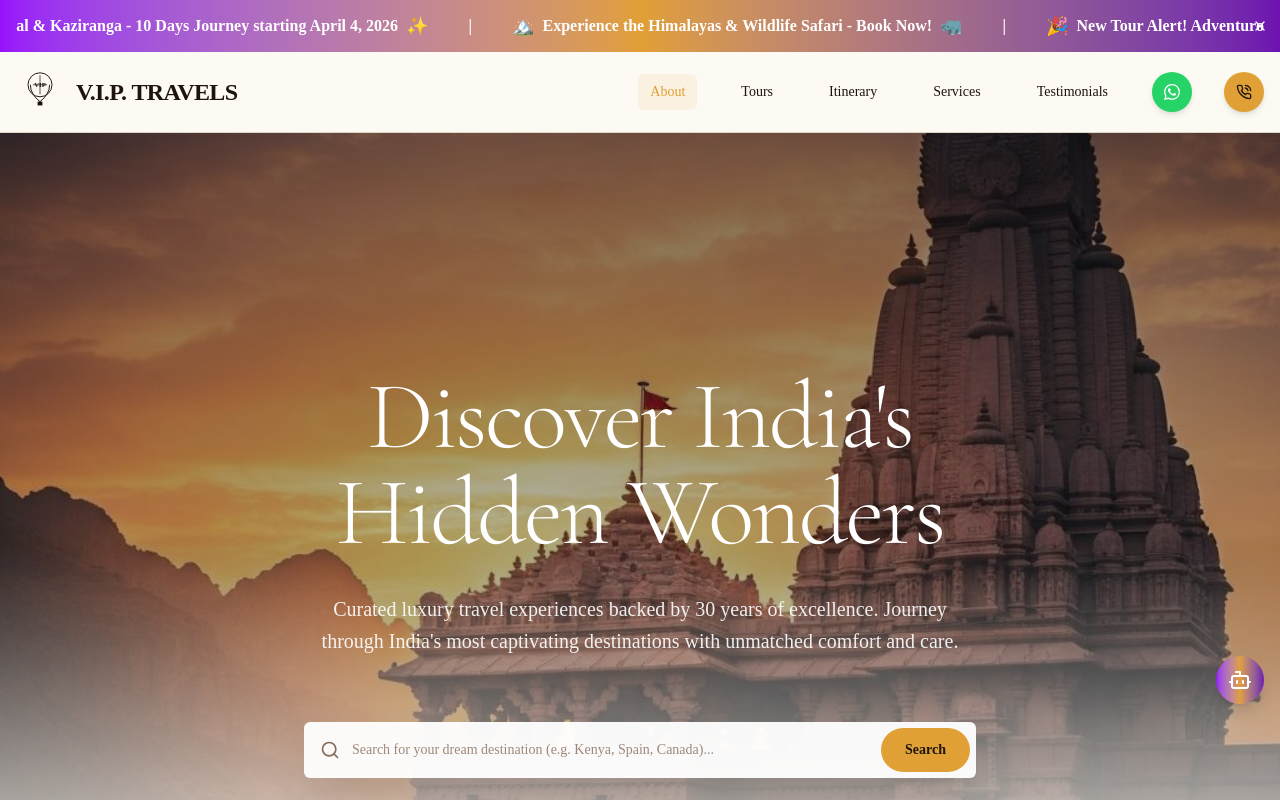
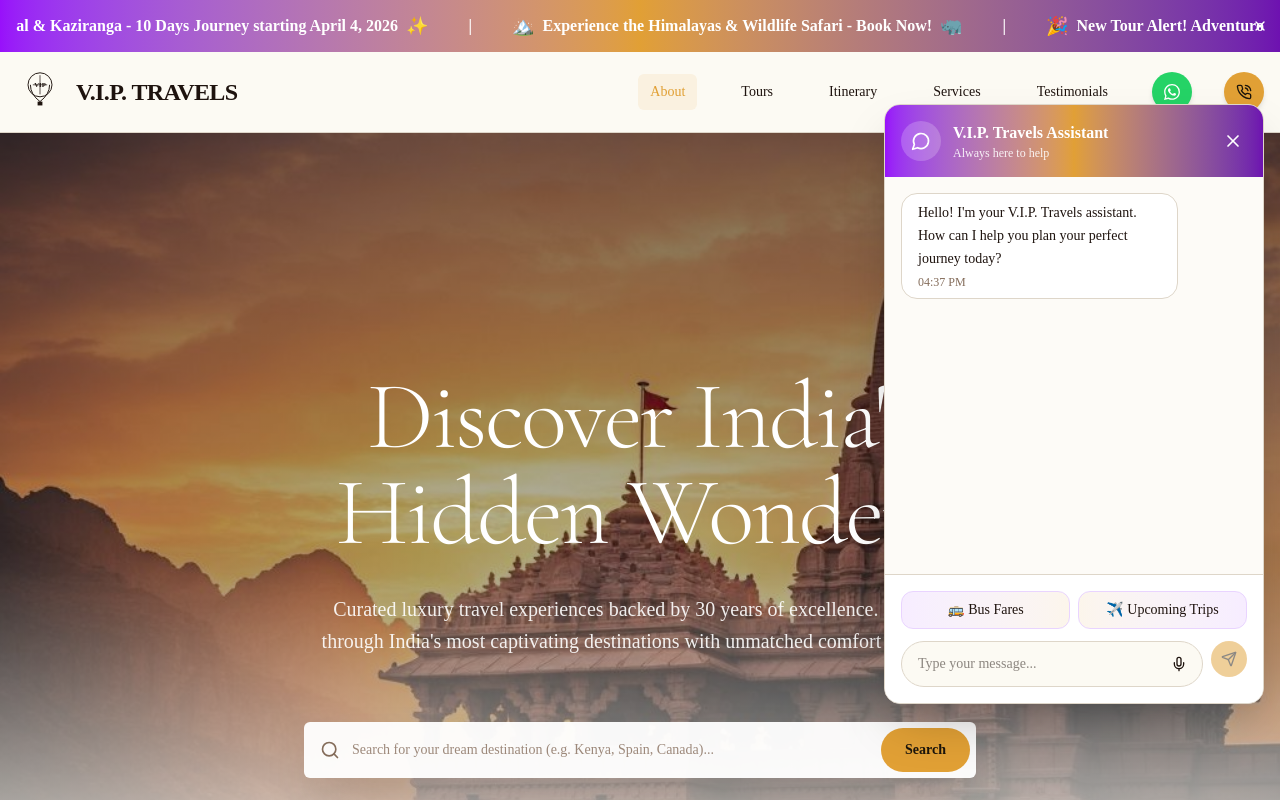
Before and after one commit to Udipta18/v0-vip-travels-website, a Next.js app: page / in a window 1280 px wide. Shown: the top 800 px of the page. Built offline with nearby package versions, Linux system fonts and the light colour scheme.

Commit message:
quick suggestion for chatbot

```diff
--- a/components/chatbot.tsx
+++ b/components/chatbot.tsx
@@ -52,6 +52,25 @@ export function Chatbot() {
             recognitionRef.current.onend = () => {
                 setIsListening(false)
             }
+        }
+    }, [])
+
+    // Auto-open on desktop and close after 10 seconds
+    useEffect(() => {
+        const isDesktop = window.innerWidth >= 1024;
+        if (isDesktop) {
+            const openTimer = setTimeout(() => {
+                setIsOpen(true);
+            }, 1000);
+
+            const closeTimer = setTimeout(() => {
+                setIsOpen(false);
+            }, 11000); // Closes 10 seconds after opening
+
+            return () => {
+                clearTimeout(openTimer);
+                clearTimeout(closeTimer);
+            };
         }
     }, [])
 
@@ -203,7 +222,7 @@ export function Chatbot() {
             {!isOpen && (
                 <button
                     onClick={() => setIsOpen(true)}
-                    className="fixed bottom-24 right-4 z-50 bg-gradient-to-r from-purple-600 via-primary to-purple-800 text-white rounded-full w-12 h-12 flex items-center justify-center shadow-lg hover:shadow-xl hover:scale-110 transition-all duration-300 group"
+                    className="fixed bottom-4 lg:bottom-24 right-4 z-50 bg-gradient-to-r from-purple-600 via-primary to-purple-800 text-white rounded-full w-12 h-12 flex items-center justify-center shadow-lg hover:shadow-xl hover:scale-110 transition-all duration-300 group"
                     aria-label="Open chat"
                 >
                     <Bot className="w-6 h-6 group-hover:animate-pulse" />
@@ -212,7 +231,7 @@ export function Chatbot() {
 
             {/* Chatbot Window */}
             {isOpen && (
-                <div className="fixed bottom-24 right-4 z-50 w-[380px] h-[600px] bg-card border border-border rounded-2xl shadow-2xl flex flex-col overflow-hidden">
+                <div className="fixed bottom-4 lg:bottom-24 right-4 z-50 w-[calc(100%-32px)] sm:w-[380px] h-[550px] sm:h-[600px] bg-card border border-border rounded-2xl shadow-2xl flex flex-col overflow-hidden">
                     {/* Header */}
                     <div className="bg-gradient-to-r from-purple-600 via-primary to-purple-800 text-white p-4 flex items-center justify-between">
                         <div className="flex items-center gap-3">
--- a/components/scroll-to-top.tsx
+++ b/components/scroll-to-top.tsx
@@ -30,7 +30,7 @@ export function ScrollToTop() {
     }
 
     return (
-        <div className="fixed bottom-4 right-4 z-50">
+        <div className="fixed bottom-4 right-4 z-50 hidden lg:block">
             <Button
                 variant="default"
                 size="icon"
```
